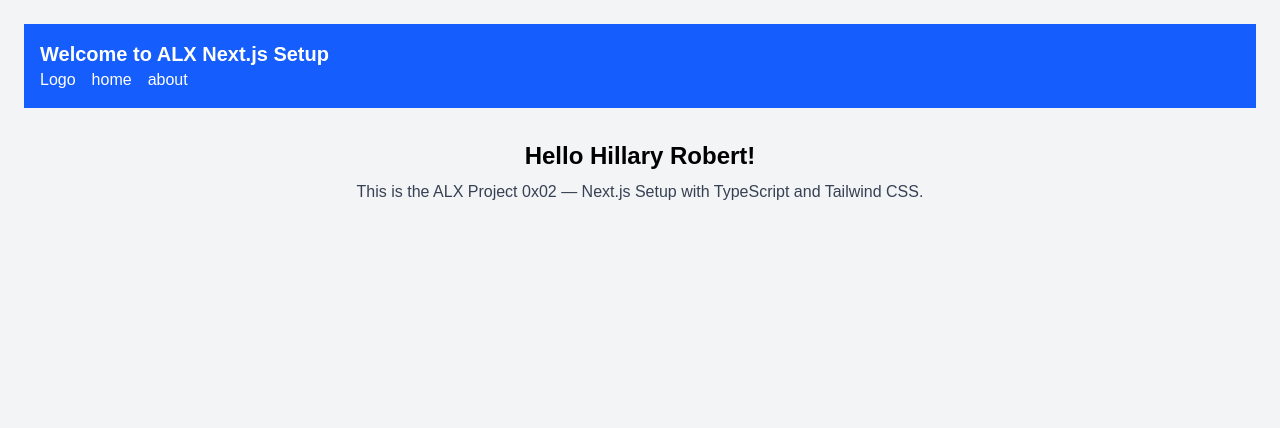
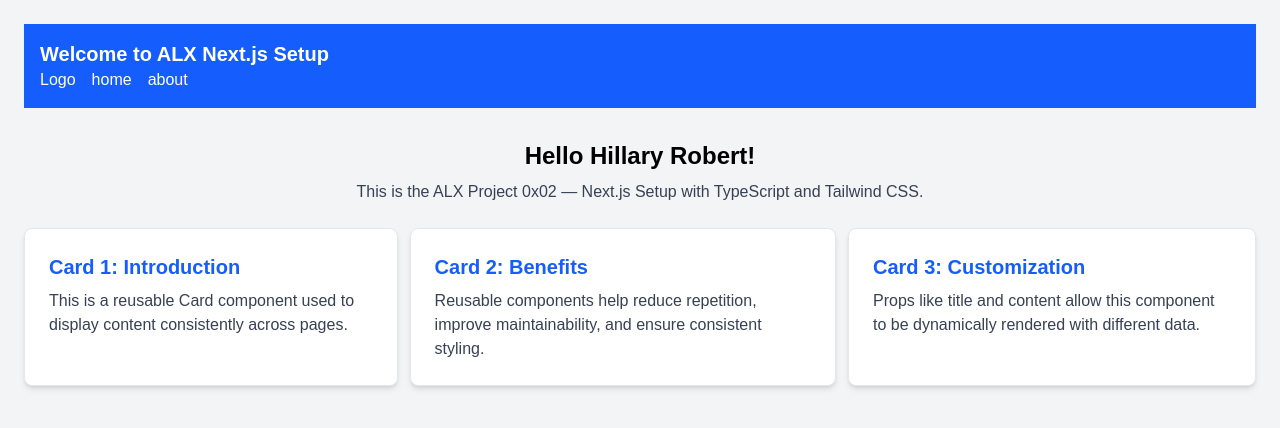
Before and after one commit to Hillary-Robert/alx-project-0x02-setup, a Next.js app in the folder alx-project-0x02/: page / in a window 1280 px wide. Shown: the top 428 px of the page. Built offline with nearby package versions, Linux system fonts and the light colour scheme.

Commit message:
Create a Reusable Card Component

```diff
--- /dev/null
+++ b/alx-project-0x02/components/common/Card.tsx
@@ -0,0 +1,25 @@
+import React from 'react';
+import { CardProps } from '@/interfaces';
+
+
+
+const Card: React.FC<CardProps> = ({title, content}) =>{
+
+  return(
+    <div className='bg-white shadow-md rounded-lg p-6 mb-4 border border-gray-200 hover:shadow-lg transition'>
+
+      <h3 className='text-xl font-semibold mb-2 text-blue-600'>
+        {title}
+      </h3>
+
+      <p className='text-gray-700'>
+        {content}
+      </p>
+
+
+    </div>
+  )
+}
+
+
+export default Card;
--- a/alx-project-0x02/interfaces/index.ts
+++ b/alx-project-0x02/interfaces/index.ts
@@ -2,3 +2,8 @@ export interface User {
   id: number;
   name: string;
 }
+
+export interface CardProps {
+  title: string;
+  content: string;
+}
--- a/alx-project-0x02/pages/home.tsx
+++ b/alx-project-0x02/pages/home.tsx
@@ -1,3 +1,4 @@
+import Card from "@/components/common/Card";
 import Header from "@/components/layout/Header";
 
 export default function HomePage() {
@@ -7,6 +8,22 @@ export default function HomePage() {
       <Header />
       <h1 className="text-3xl font-bold mt-2">Home Page</h1>
       <p className="mt-2 text-white">Welcome to the Home page of the ALX Next.js project.</p>
+
+
+      <section className='flex gap-3 mt-6'>
+        <Card
+          title="Card 1: Introduction"
+          content="This is a reusable Card component used to display content consistently across pages."
+        />
+        <Card
+          title="Card 2: Benefits"
+          content="Reusable components help reduce repetition, improve maintainability, and ensure consistent styling."
+        />
+        <Card
+          title="Card 3: Customization"
+          content="Props like title and content allow this component to be dynamically rendered with different data."
+        />
+      </section>
     </div>
   );
 }
--- a/alx-project-0x02/pages/index.tsx
+++ b/alx-project-0x02/pages/index.tsx
@@ -1,4 +1,5 @@
 
+import Card from '@/components/common/Card';
 import Header from '@/components/layout/Header';
 
 export default function Home() {
@@ -11,6 +12,21 @@ export default function Home() {
           This is the ALX Project 0x02 — Next.js Setup with TypeScript and Tailwind CSS.
         </p>
       </section>
+
+      <section className='flex gap-3 mt-6'>
+        <Card
+          title="Card 1: Introduction"
+          content="This is a reusable Card component used to display content consistently across pages."
+        />
+        <Card
+          title="Card 2: Benefits"
+          content="Reusable components help reduce repetition, improve maintainability, and ensure consistent styling."
+        />
+        <Card
+          title="Card 3: Customization"
+          content="Props like title and content allow this component to be dynamically rendered with different data."
+        />
+      </section>
     </main>
   );
 }
```
